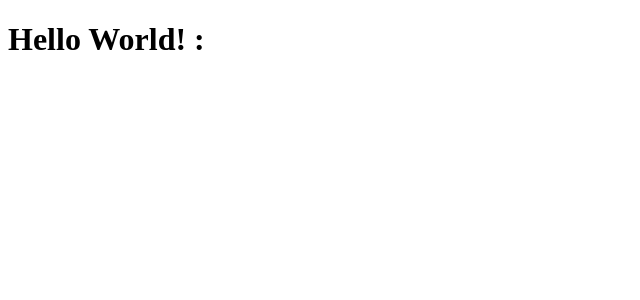
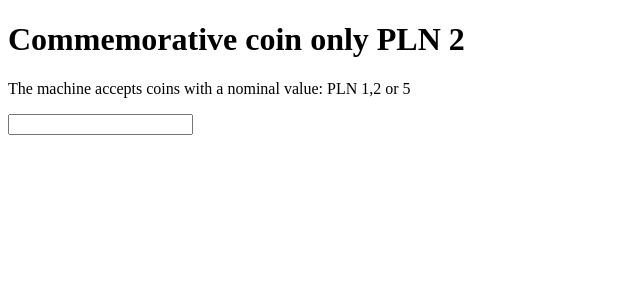
Before and after one commit to gf1200/souvenirs-machine, a React app: page / in a window 1280 px wide. Shown: the top 300 px of the page, without its empty margins (0-640 px from the left). Built offline with nearby package versions, Linux system fonts and the light colour scheme; the HTML template or start-up script is replaced by a standard one.

Commit message:
add initial state for react components

```diff
--- a/src/App.js
+++ b/src/App.js
@@ -1,9 +1,33 @@
 import React from 'react';
 
+const INITIAL_STATE = {
+  charge: 2,
+  totalSouvenirs: 20,
+  coinsForChange: {
+    one: [1, 1, 1, 1, 1, 1, 1, 1, 1, 1],
+    two: [2, 2, 2, 2, 2],
+    five: []
+  },
+  coin: null,
+  totalCoins: null
+};
+
 class App extends React.Component {
-	render() {
-		return <h1>Hello World! :</h1>;
-	}
+  constructor() {
+    super();
+    this.state = INITIAL_STATE;
+  }
+
+  render() {
+    console.log(this.state);
+    return (
+      <>
+        <h1>Commemorative coin only PLN 2</h1>
+        <p>The machine accepts coins with a nominal value: PLN 1,2 or 5</p>
+        <input />
+      </>
+    );
+  }
 }
 
 export default App;
```
Also changed, not shown: 2 other files (tests, documents, lock files or other folders).
